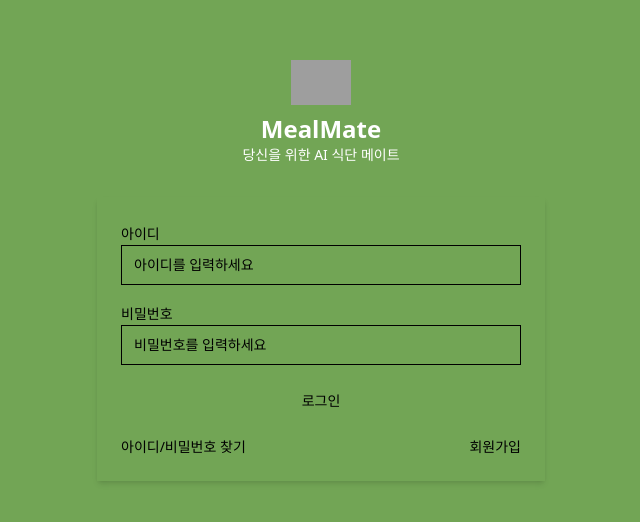
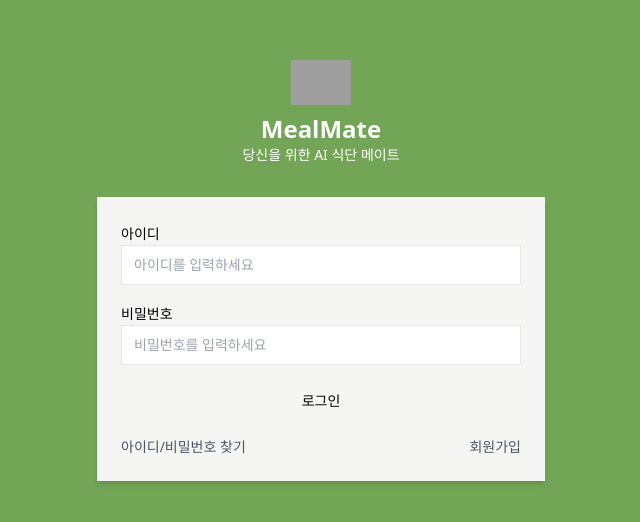
Before and after one commit to DSU-POD/sikdan-front, a Next.js app: page / in a window 1280 px wide. Shown: the part 130-652 px from the top of the page, without its empty margins (319-959 px from the left). Built offline with nearby package versions, Linux system fonts and the light colour scheme; grey boxes are pictures that could not be loaded.

Commit message:
update: 배경색 설정 제거

```diff
--- a/tailwind.config.js
+++ b/tailwind.config.js
@@ -13,41 +13,7 @@ module.exports = {
           "conic-gradient(from 180deg at 50% 50%, var(--tw-gradient-stops))",
       },
     },
-    colors: {
-      border: "hsl(var(--border))",
-      input: "hsl(var(--input))",
-      ring: "hsl(var(--ring))",
-      background: "hsl(var(--background))",
-      foreground: "hsl(var(--foreground))",
-      primary: {
-        DEFAULT: "hsl(var(--primary))",
-        foreground: "hsl(var(--primary-foreground))",
-      },
-      secondary: {
-        DEFAULT: "hsl(var(--secondary))",
-        foreground: "hsl(var(--secondary-foreground))",
-      },
-      destructive: {
-        DEFAULT: "hsl(var(--destructive))",
-        foreground: "hsl(var(--destructive-foreground))",
-      },
-      muted: {
-        DEFAULT: "hsl(var(--muted))",
-        foreground: "hsl(var(--muted-foreground))",
-      },
-      accent: {
-        DEFAULT: "hsl(var(--accent))",
-        foreground: "hsl(var(--accent-foreground))",
-      },
-      popover: {
-        DEFAULT: "hsl(var(--popover))",
-        foreground: "hsl(var(--popover-foreground))",
-      },
-      card: {
-        DEFAULT: "hsl(var(--card))",
-        foreground: "hsl(var(--card-foreground))",
-      },
-    },
+
     borderRadius: {
       lg: "var(--radius)",
       md: "calc(var(--radius) - 2px)",
@@ -72,5 +38,5 @@ module.exports = {
       },
     },
   },
-  plugins: [require("tailwindcss-animate")],
+  plugins: [require("tailwindcss-animate"), require("tailwindcss")],
 };
```
